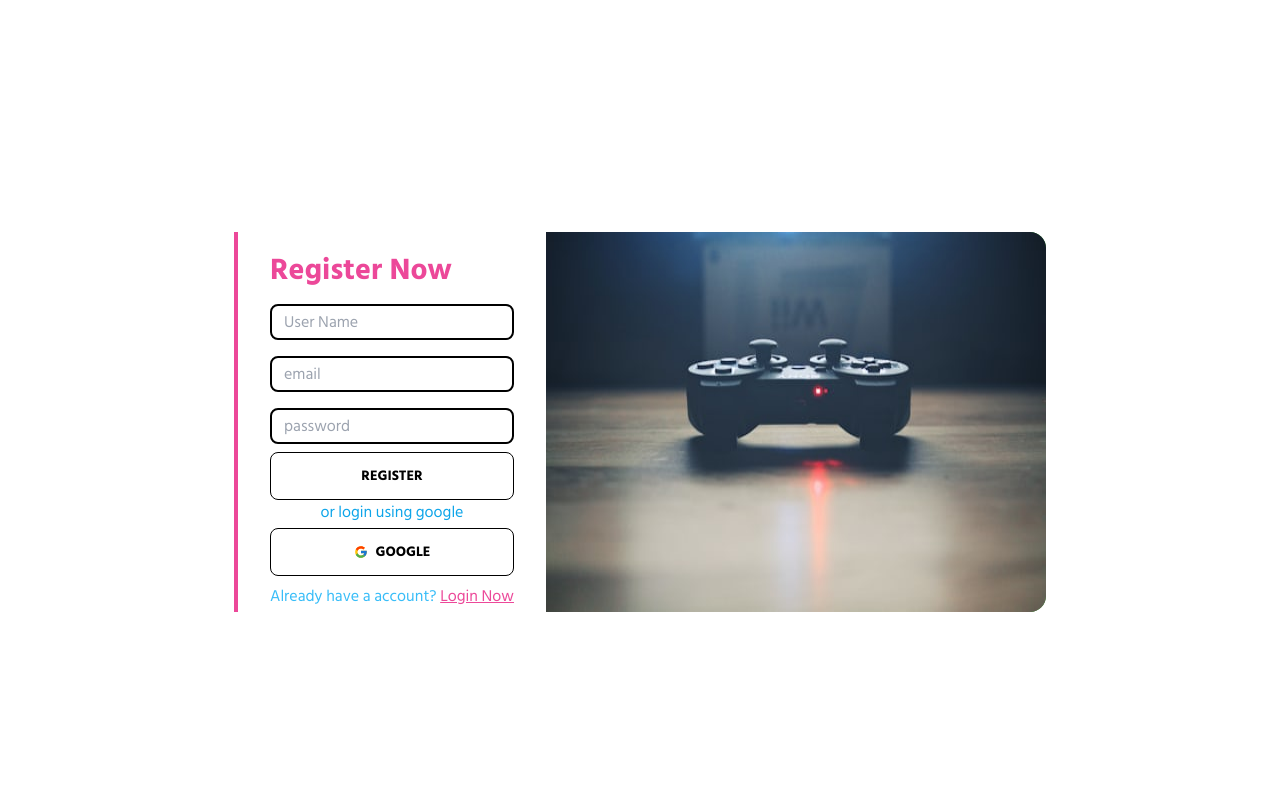
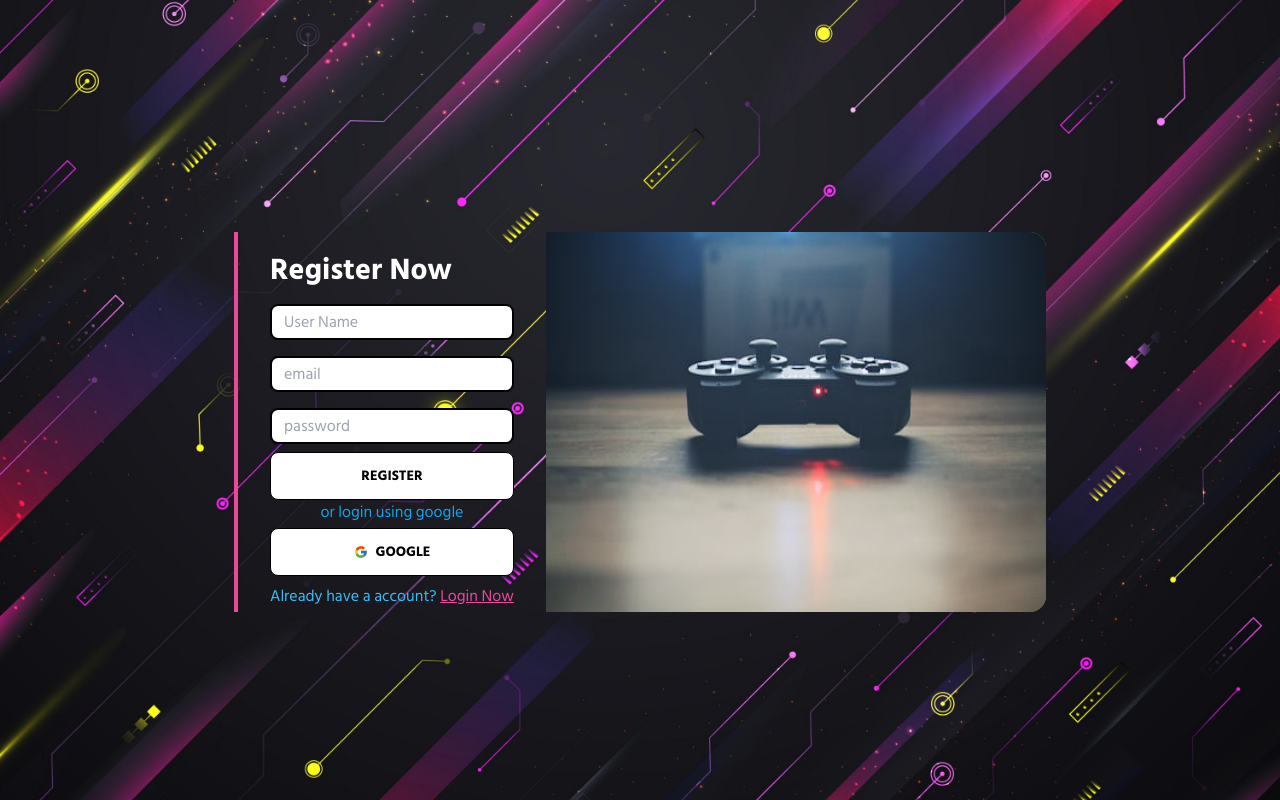
Before and after one commit to ayon121/RetroRevive_Frontend, a React (Vite) app: page /register in a window 1280 px wide. Built offline with nearby package versions, Linux system fonts and the light colour scheme; no server answers; a web font is replaced by a local one.

Commit message:
register page updated

```diff
--- a/src/Components/Pages/Register.jsx
+++ b/src/Components/Pages/Register.jsx
@@ -10,6 +10,7 @@ import { ToastContainer, toast } from 'react-toastify';
 import 'react-toastify/dist/ReactToastify.css';
 import { Helmet } from 'react-helmet';
 import { axiosSecure } from '../../Hooks/useAxiosSecure';
+import "../PageCSS/Home.css"
 const Register = () => {
     const { createUser, GoogleLogin } = useContext(AuthContext)
     const navigate = useNavigate()
@@ -64,7 +65,7 @@ const Register = () => {
     }
 
     return (
-        <div className="flex flex-row-reverse  justify-center w-full h-screen items-center font-Hind px-3">
+        <div className="flex flex-row-reverse  justify-center w-full min-h-screen items-center font-Hind px-3 backgrnd">
             <Helmet>
                 <title>RETRO REVIVE | Register</title>
             </Helmet>
@@ -72,7 +73,7 @@ const Register = () => {
                 {/* login form */}
                 <div className="flex flex-col  py-1 px-8  border-l-4 border-pink-500 h-full">
                     <form onSubmit={handleRegister} className='flex flex-col'>
-                        <h1 className=" text-3xl md:text-2xl lg:text-3xl font-bold mt-4 mb-2 text-pink-500">Register Now</h1>
+                        <h1 className=" text-3xl md:text-2xl lg:text-3xl font-bold mt-4 mb-2 text-white">Register Now</h1>
                         <input className="py-1 px-3  my-2 border-2 border-black hover:border-pink-500 rounded-lg" type="text" name="name" placeholder="User Name" />
                         <input className="py-1 px-3  my-2 border-2 border-black hover:border-pink-500 rounded-lg" type="email" name="email" placeholder="email" />
                         <input className="py-1 px-3  my-2 border-2 border-black hover:border-pink-500 rounded-lg" type="password" name="password" placeholder="password" />
```
